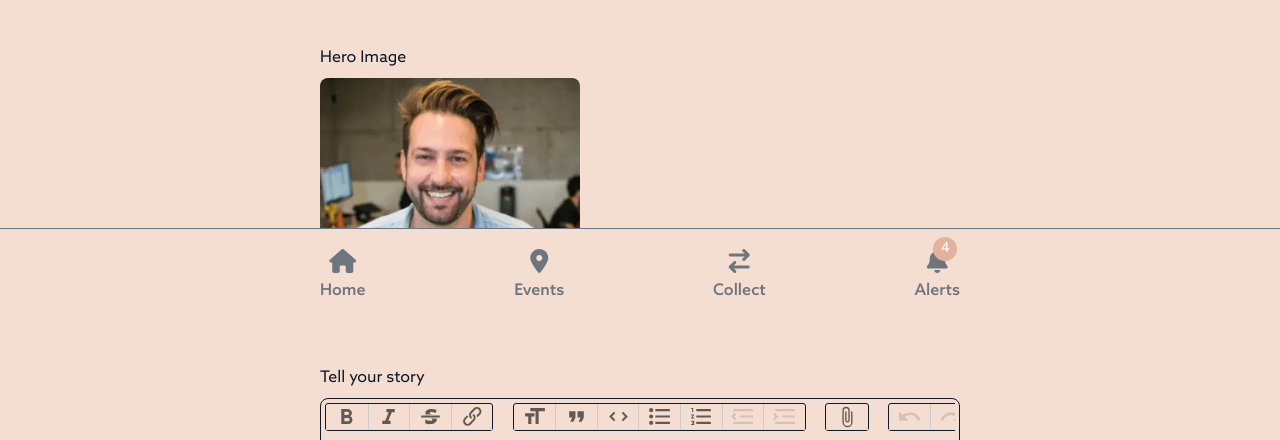
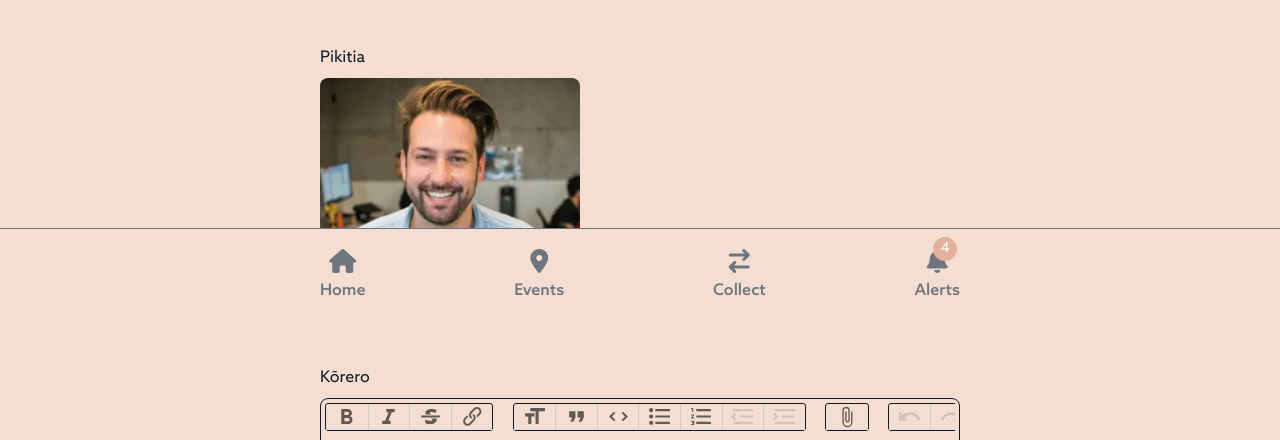
Before and after one commit to denisugiarto/kohapp, a plain HTML site: page edit-collect.html in a window 1280 px wide. Shown: the part 484-924 px from the top of the page. Drawn offline with nearby package versions, Linux system fonts and the light colour scheme.

Commit message:
Update 2022-08-26T04:31:06.588Z

```diff
--- a/edit-collect.html
+++ b/edit-collect.html
@@ -61,7 +61,7 @@ Collect Page</title>
       </div>
     </div>
     <div class="mt-7">
-      <label class="form-label">Hero Image</label>
+      <label class="form-label">Pikitia</label>
       <input
         id="hero-image"
         name="hero-image"
@@ -76,7 +76,7 @@ Collect Page</title>
       <p class="mt-2">Max image size 3Mb</p>
     </div>
     <div class="mt-7">
-      <label for="" class="form-label">Tell your story</label>
+      <label for="" class="form-label">Kōrero</label>
       <input id="x" type="hidden" name="content" />
       <div class="border border-dark p-1 rounded">
         <trix-editor input="x">Ka nui te pouri o ta matou panui atu kua mate to tatou hoa aroha a Wiremu. Mena kei te pirangi koe ki te hanga koha me mahi ma tenei paltform.</trix-editor>
```
Also changed, not shown: edit-event.html (+2 -2 lines).
